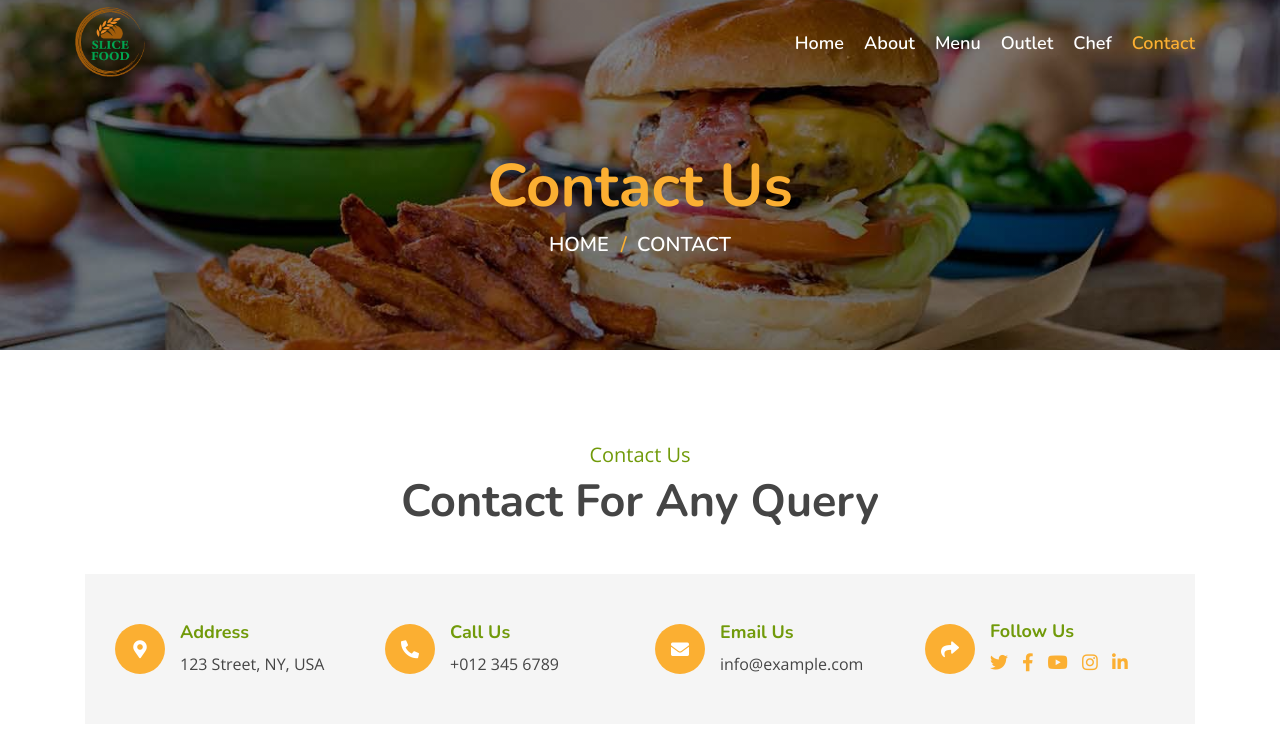
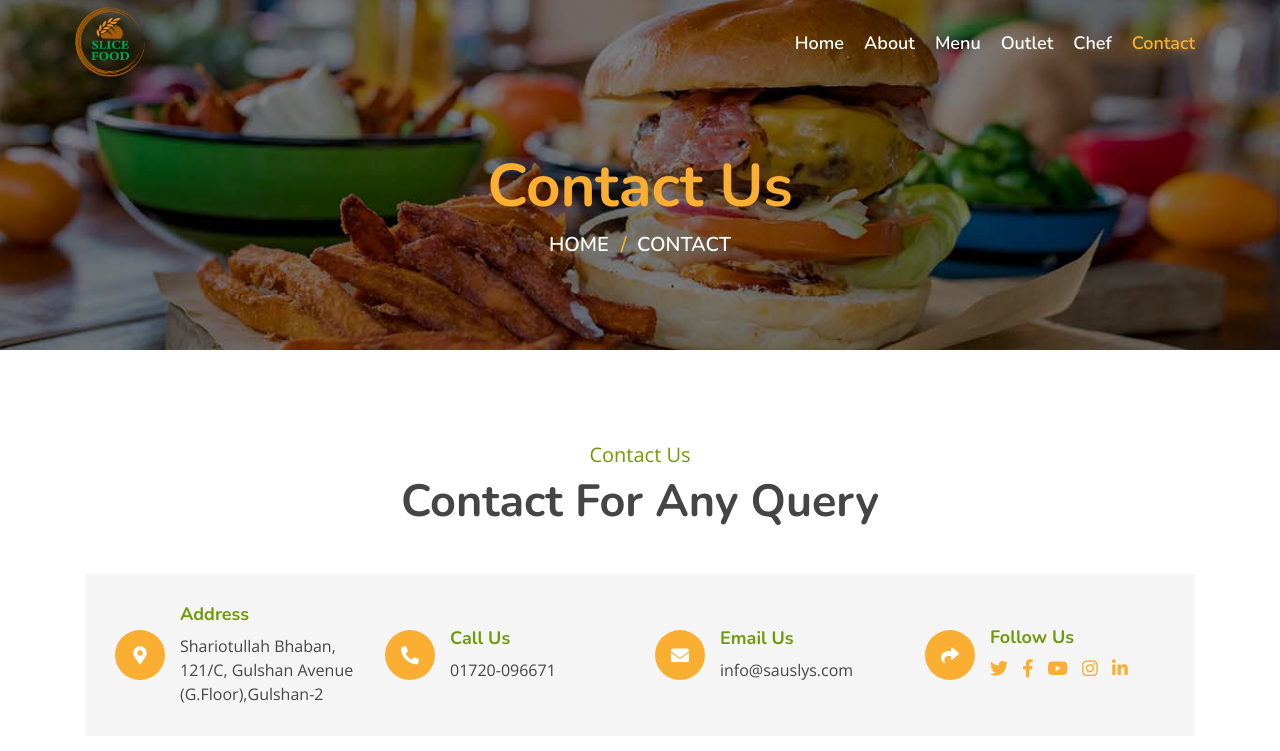
Before and after one commit to moshiurrahmanshetu/Burger_King, a plain HTML site: page contact.html in a window 1280 px wide. Shown: the top 751 px of the page. Drawn offline with nearby package versions, Linux system fonts and the light colour scheme.

Commit message:
contact page modified

```diff
--- a/contact.html
+++ b/contact.html
@@ -82,7 +82,7 @@
                         </div>
                         <div class="contact-text">
                             <h3>Address</h3>
-                            <p>123 Street, NY, USA</p>
+                            <p>Shariotullah Bhaban, 121/C, Gulshan Avenue (G.Floor),Gulshan-2</p>
                         </div>
                     </div>
                 </div>
@@ -93,7 +93,7 @@
                         </div>
                         <div class="contact-text">
                             <h3>Call Us</h3>
-                            <p>+012 345 6789</p>
+                            <p>01720-096671</p>
                         </div>
                     </div>
                 </div>
@@ -104,7 +104,7 @@
                         </div>
                         <div class="contact-text">
                             <h3>Email Us</h3>
-                            <p>info@example.com</p>
+                            <p>info@sauslys.com</p>
                         </div>
                     </div>
                 </div>
@@ -128,9 +128,8 @@
             </div>
             <div class="row contact-form">
                 <div class="col-md-6">
-                    <iframe
-                        src="https://www.google.com/maps/embed?pb=!1m18!1m12!1m3!1d3001156.4288297426!2d-78.01371936852176!3d42.72876761954724!2m3!1f0!2f0!3f0!3m2!1i1024!2i768!4f13.1!3m3!1m2!1s0x4ccc4bf0f123a5a9%3A0xddcfc6c1de189567!2sNew%20York%2C%20USA!5e0!3m2!1sen!2sbd!4v1600663868074!5m2!1sen!2sbd"
-                        frameborder="0" style="border:0;" allowfullscreen="" aria-hidden="false" tabindex="0"></iframe>
+                    <iframe src="https://www.google.com/maps/embed?pb=!1m18!1m12!1m3!1d14602.966121988218!2d90.40445350113067!3d23.79221669999999!2m3!1f0!2f0!3f0!3m2!1i1024!2i768!4f13.1!3m3!1m2!1s0x3755c7a12ead0c55%3A0x37126d1d97751d03!2sBG%20Sauslys%20Private%20Limited!5e0!3m2!1sen!2sbd!4v1765177741425!5m2!1sen!2sbd" frameborder="0" style="border:0;" allowfullscreen="" aria-hidden="false" tabindex="0"></iframe>
+
                 </div>
                 <div class="col-md-6">
                     <div id="success"></div>
```
